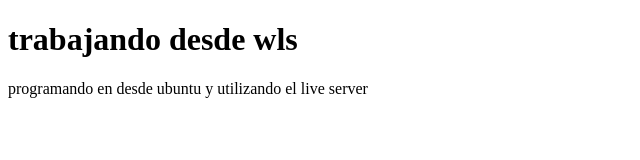
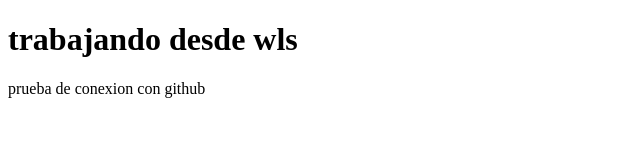
Before and after one commit to JuanCodeA/ProjectDemoCursePrework, a plain HTML site: page index.html in a window 1280 px wide. Shown: the whole page, without its empty margins (0-640 px from the left). Drawn offline with Linux system fonts and the light colour scheme.

Commit message:
second commit

```diff
--- a/index.html
+++ b/index.html
@@ -11,7 +11,7 @@
         trabajando desde wls
     </h1>
     <p>
-        programando en desde ubuntu y utilizando el live server
+        prueba de conexion con github
     </p>
 
 </body>
```
